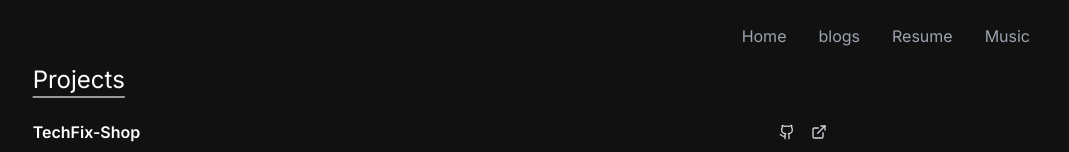
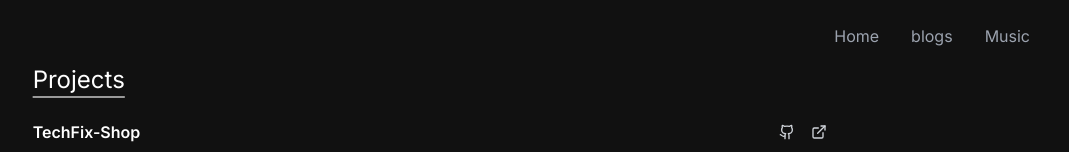
Before and after one commit to akhil683/Whose_Portfolio, a Next.js app: page /projects in a window 1280 px wide. Shown: the top 152 px of the page, without its empty margins (210-1279 px from the left). Built offline with nearby package versions, Linux system fonts and the light colour scheme.

Commit message:
Remove resume

```diff
--- a/src/components/Navbar.tsx
+++ b/src/components/Navbar.tsx
@@ -19,14 +19,6 @@ const Navbar = () => {
             blogs
           </button>
         </Link>
-        <a
-          href="https://drive.google.com/drive/u/0/folders/18Fb2_6nbW9dFij1l5mw8JPO936P5oZCO"
-          target="_blank"
-        >
-          <button className="underline-offset-4 p-2 hover:text-white duration-200">
-            Resume
-          </button>
-        </a>
         <Link href="/music">
           <button className="underline-offset-4 p-2 hover:text-white duration-200">
             Music
@@ -64,12 +56,6 @@ const Navbar = () => {
             <Link href="/music" className="py-2">
               Music
             </Link>
-            <a
-              href="https://drive.google.com/drive/u/0/folders/18Fb2_6nbW9dFij1l5mw8JPO936P5oZCO"
-              target="_blank"
-            >
-              <button className="py-2">Resume</button>
-            </a>
           </div>
         </div>
       </div>
```
